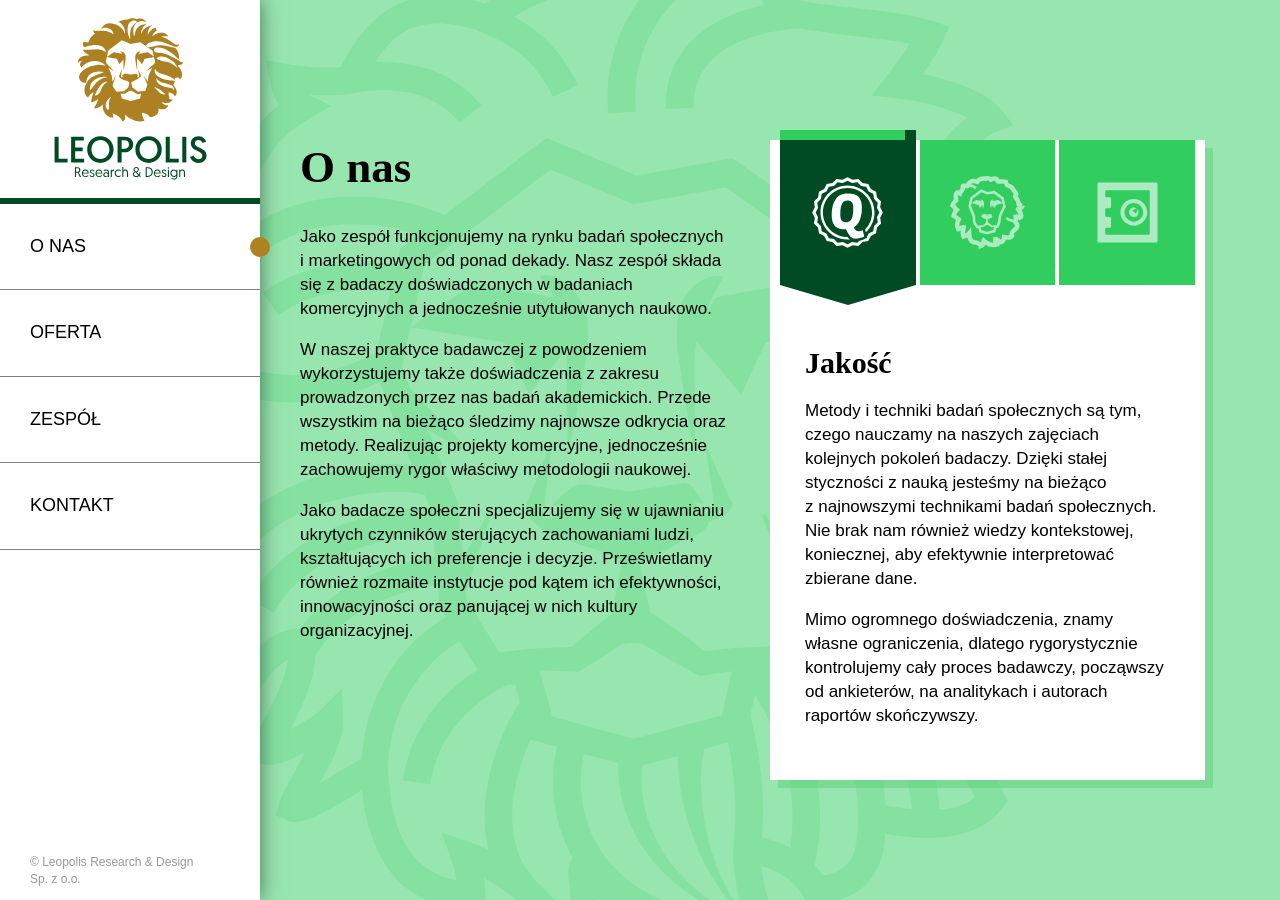
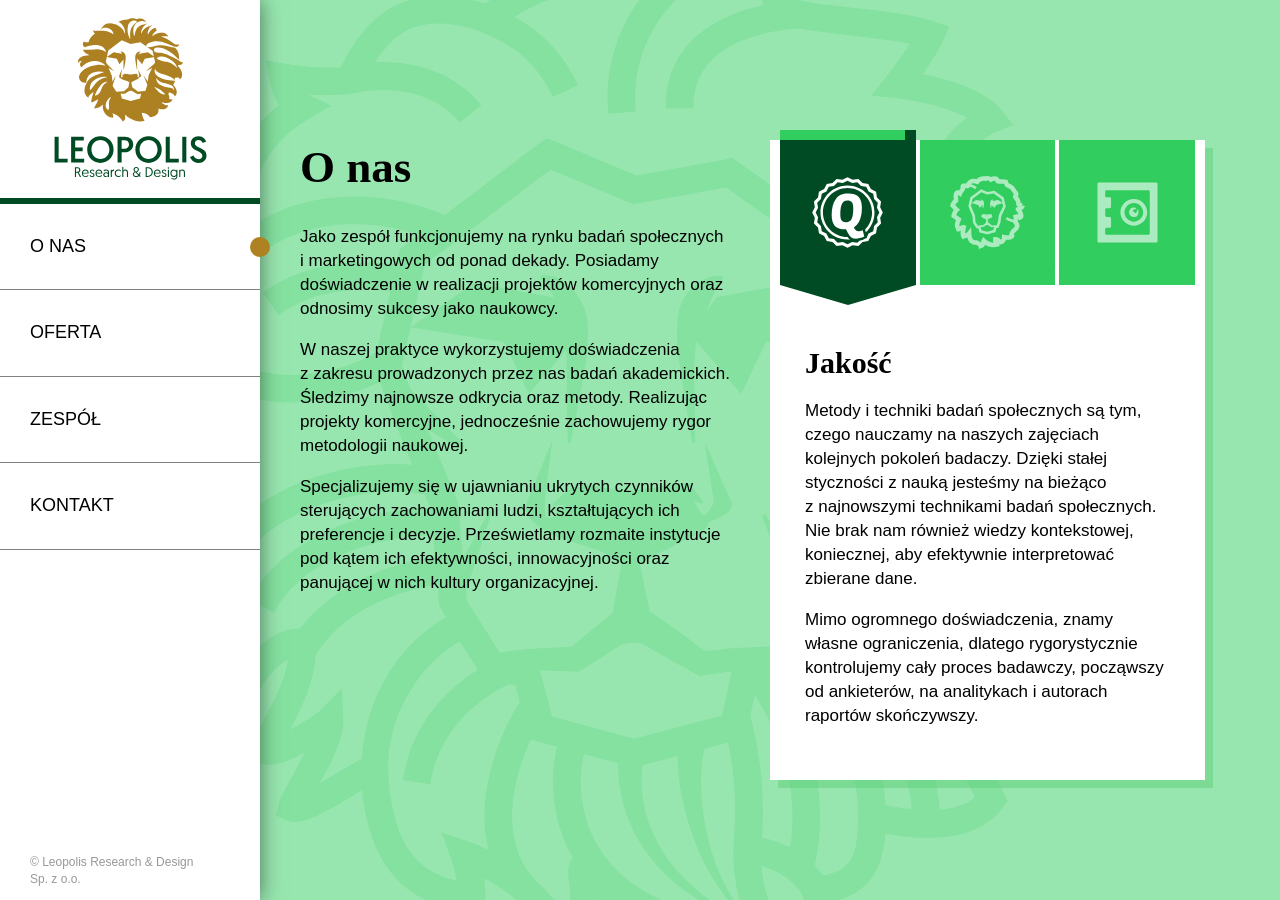
Before and after one commit to cadiblac/leopolis, a Jekyll site: the page built from o-nas.md, in a window 1280 px wide. Built offline with Jekyll 4.4.1, drawn with Linux system fonts in a browser that asks for light colours; nearby versions of some CDN libraries.

Commit message:
Update o-nas.md

```diff
--- a/o-nas.md
+++ b/o-nas.md
@@ -6,8 +6,8 @@ js: zakladki
 ---
 # O nas
 
-Jako zespół funkcjonujemy na rynku badań społecznych i marketingowych od ponad  dekady.  Nasz zespół składa się z badaczy  doświadczonych  w badaniach  komercyjnych a jednocześnie utytułowanych naukowo.
+Jako zespół funkcjonujemy na rynku badań społecznych i marketingowych od ponad dekady. Posiadamy doświadczenie w realizacji projektów komercyjnych oraz odnosimy sukcesy jako naukowcy.
 
-W naszej praktyce badawczej z powodzeniem wykorzystujemy także doświadczenia z zakresu prowadzonych przez nas badań akademickich.  Przede wszystkim na bieżąco śledzimy najnowsze odkrycia oraz metody.  Realizując projekty komercyjne,   jednocześnie zachowujemy rygor właściwy metodologii naukowej.
+W naszej praktyce wykorzystujemy doświadczenia z zakresu prowadzonych przez nas badań akademickich. Śledzimy najnowsze odkrycia oraz metody. Realizując projekty komercyjne, jednocześnie zachowujemy rygor metodologii naukowej.
 
-Jako badacze społeczni specjalizujemy się w ujawnianiu ukrytych czynników sterujących zachowaniami ludzi, kształtujących ich preferencje i decyzje. Prześwietlamy również rozmaite instytucje pod kątem ich efektywności, innowacyjności oraz panującej w nich kultury organizacyjnej.
+Specjalizujemy się w ujawnianiu ukrytych czynników sterujących zachowaniami ludzi, kształtujących ich preferencje i decyzje. Prześwietlamy rozmaite instytucje pod kątem ich efektywności, innowacyjności oraz panującej w nich kultury organizacyjnej.
```
